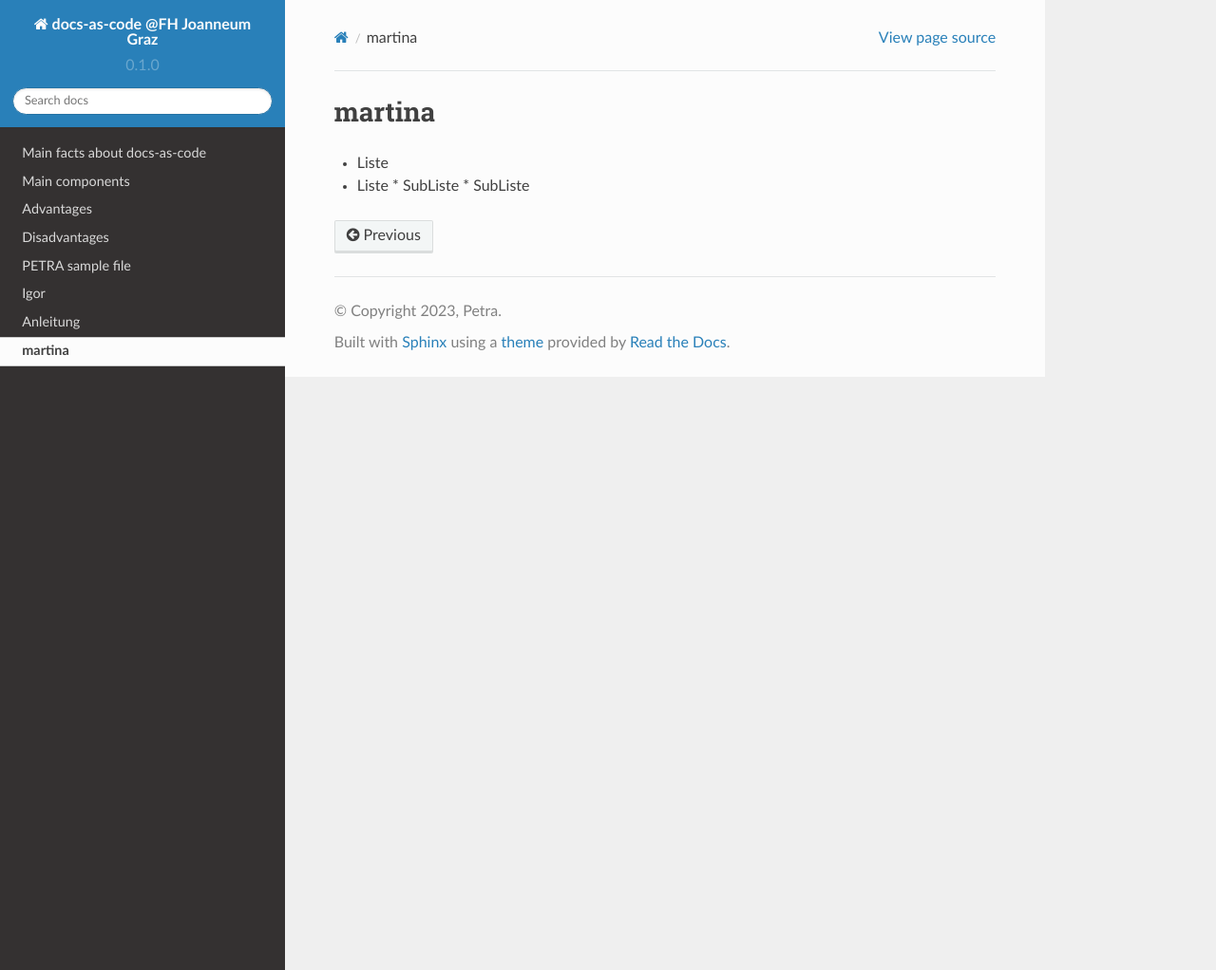
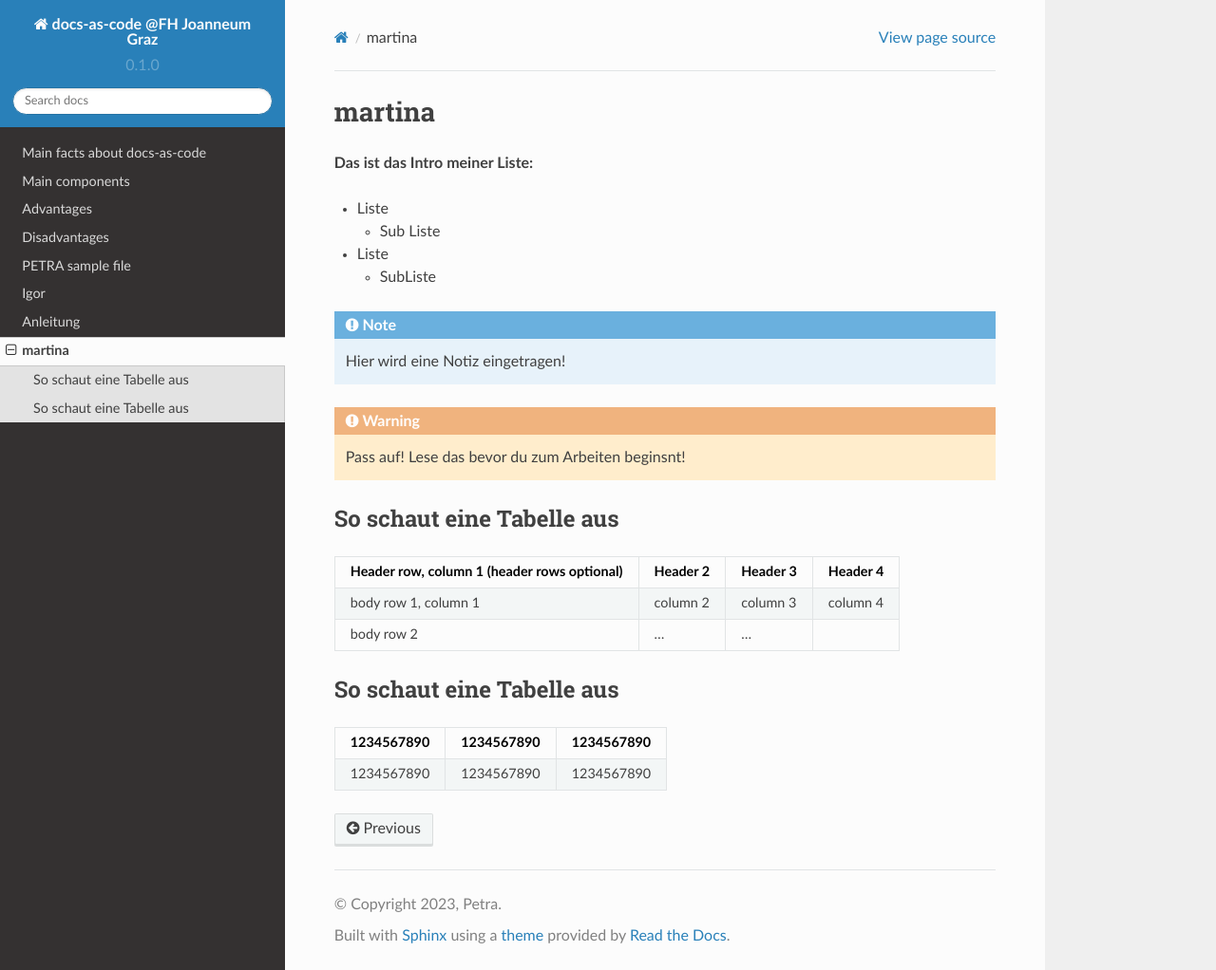
Before and after one commit to pezi77/workshop-fh-2023, a Sphinx documentation site: the page built from docs/source/martina.rst, in a window 1280 px wide and 1022 px high. Shown: the whole window at 95% size. Built offline with Sphinx 7.4.7 and the Read the Docs theme 2.0.0, drawn with Linux system fonts in a browser that asks for light colours; pages that are not in the unit, such as notebooks, are missing from menus.

Commit message:
Update martina.rst

```diff
--- a/docs/source/martina.rst
+++ b/docs/source/martina.rst
@@ -1,6 +1,39 @@
 martina
 =======
+**Das ist das Intro meiner Liste:**
+
 * Liste
+
+  * Sub Liste
 * Liste
+
   * SubListe
-  * SubListe
+
+.. Note::
+   Hier wird eine Notiz eingetragen!
+
+
+.. warning::
+   Pass auf! Lese das bevor du zum Arbeiten beginsnt!
+
+So schaut eine Tabelle aus
+--------------------------
+
++------------------------+------------+----------+----------+
+| Header row, column 1   | Header 2   | Header 3 | Header 4 |
+| (header rows optional) |            |          |          |
++========================+============+==========+==========+
+| body row 1, column 1   | column 2   | column 3 | column 4 |
++------------------------+------------+----------+----------+
+| body row 2             | ...        | ...      |          |
++------------------------+------------+----------+----------+
+
+
+So schaut eine Tabelle aus
+--------------------------
+
++----------+----------+----------+
+|1234567890|1234567890|1234567890|
++==========+==========+==========+
+|1234567890|1234567890|1234567890|
++----------+----------+----------+
```
